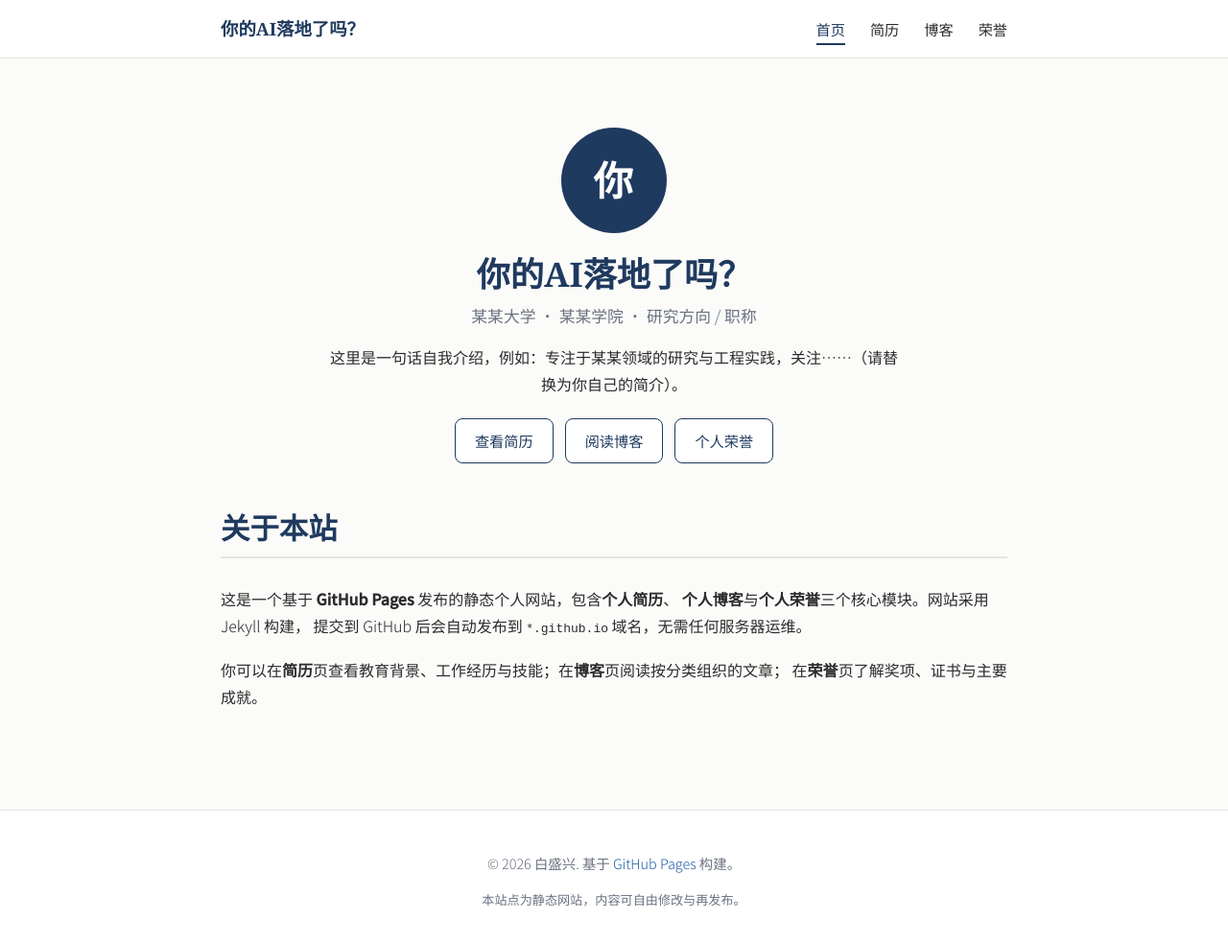
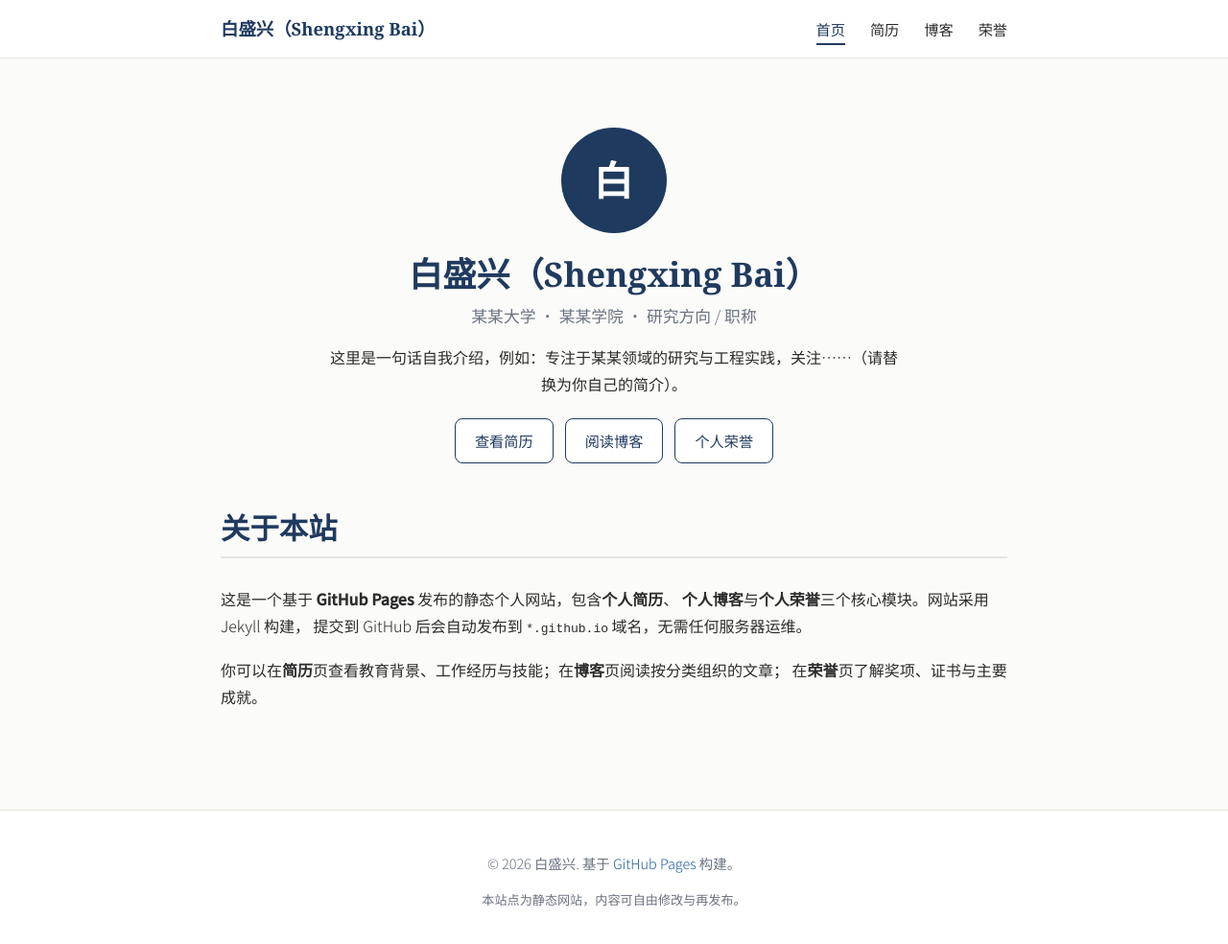
Before and after one commit to shengxingbai/shengxingbai.github.io, a Jekyll site: the page built from index.html, in a window 1280 px wide and 991 px high. Shown: the top 984 px of the window at 96% size. Built offline with Jekyll 4.4.1, drawn with Linux system fonts in a browser that asks for light colours.

Commit message:
修正配置文件config

```diff
--- a/_config.yml
+++ b/_config.yml
@@ -1,6 +1,6 @@
 # ----- 站点基础信息（请按需要修改）-----
-title: 你的AI落地了吗？
-description: 个人学术主页 · 简历 · 博客 · 荣誉
+title: 白盛兴（Shengxing Bai）
+description: 你的AI落地了吗？个人学术主页 · 简历 · 博客 · 荣誉
 author: 白盛兴
 lang: zh-CN
 
```
